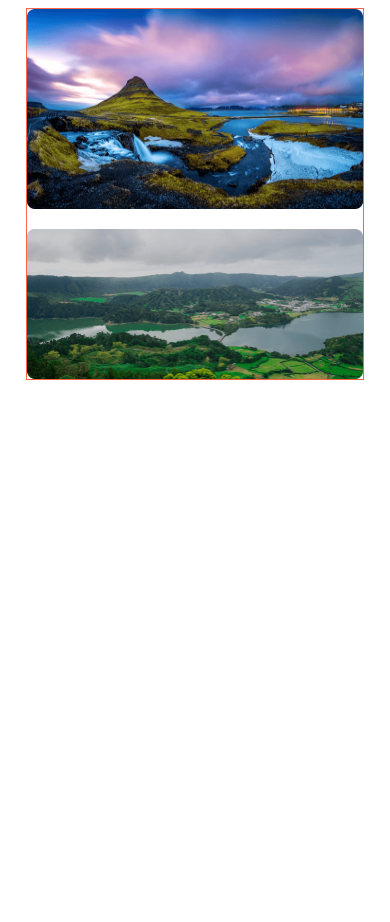
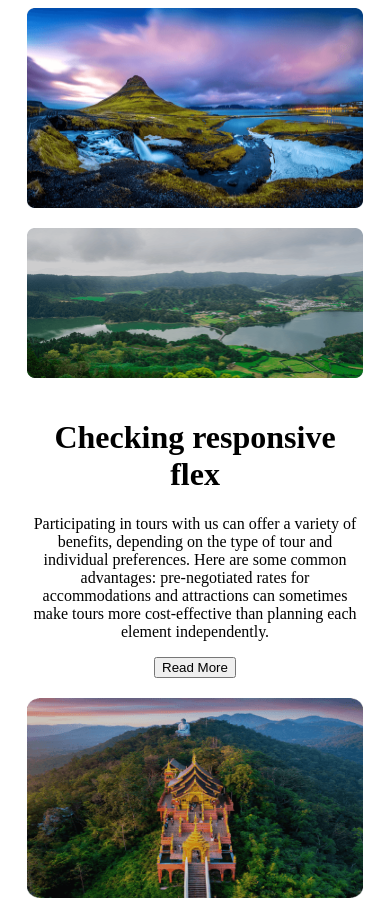
Before and after one commit to medhabicorp/practice-only, a plain HTML site: page index.html in a window 390 px wide. Before the commit the page ends 844 px from the top, so only its background shows below. Drawn offline with Linux system fonts and the light colour scheme.

Commit message:
checking for git responsive

```diff
--- a/index.html
+++ b/index.html
@@ -6,7 +6,7 @@
     <title>Flex self practice</title>
     <style>
         .container{
-        border: 1px solid tomato;
+        /* border: 1px solid tomato; */
         width: 90%;
         margin: 0 auto;
         display: flex;
@@ -14,18 +14,47 @@
         gap: 20px;
         flex-direction: row;
         }
-        img{
-            max-height: 250px;
+
+        .container img{
+            height: auto;
             width: 100%;
+            /* border: 1px solid orange; */
+        }
+        .container-2{
+            margin: 20px auto;
+            /* border: 2px solid rgb(170, 17, 17); */
+            width: 90%;
+            display: flex;
+            text-align: center;
+            justify-content: space-between;
+            gap: 20px;
+            align-items: top;
+        }
+        .content-section{
+            /* padding: 20px; */
+        }
+
+        .content-section, .image-section{
+            /* border: 1px solid green; */
+            width: 50%;
+        }
+        .image-section img{
+            width: 100%;
+            height: auto;
         }
 
         @media screen and (max-width: 600px) {
-        .container{
+        .container, .container-2{
             flex-direction: column;
         }
-        img{
+        .container img{
             max-height: 200px;
-
+        }
+        .container-2 div{
+            width: 100%;
+        }
+        .container-2 div img{
+            max-height: 200px;
         }
         }
 
@@ -36,8 +65,17 @@
     <img src="Images/Rectangle 8 (1).png" class="img-1" alt="">
     <img src="Images/Rectangle 10.png" class="img-2" alt="">
     </div>
+
     <div class="container-2">
-
+        <div class="content-section">
+            <h1 class="content-title">Checking responsive flex </h1>
+            <p class="content-description">Participating in tours with us can offer a variety of benefits, depending on the type of tour and individual preferences. Here are some common advantages:
+            pre-negotiated rates for accommodations and attractions can sometimes make tours more cost-effective than planning each element independently.</p>
+            <button class="btn-primary">Read More</button>
+        </div>
+        <div class="image-section">
+            <img src="Images/Rectangle 6.png" alt="">
+        </div>
     </div>
 </body>
 </html>
```
